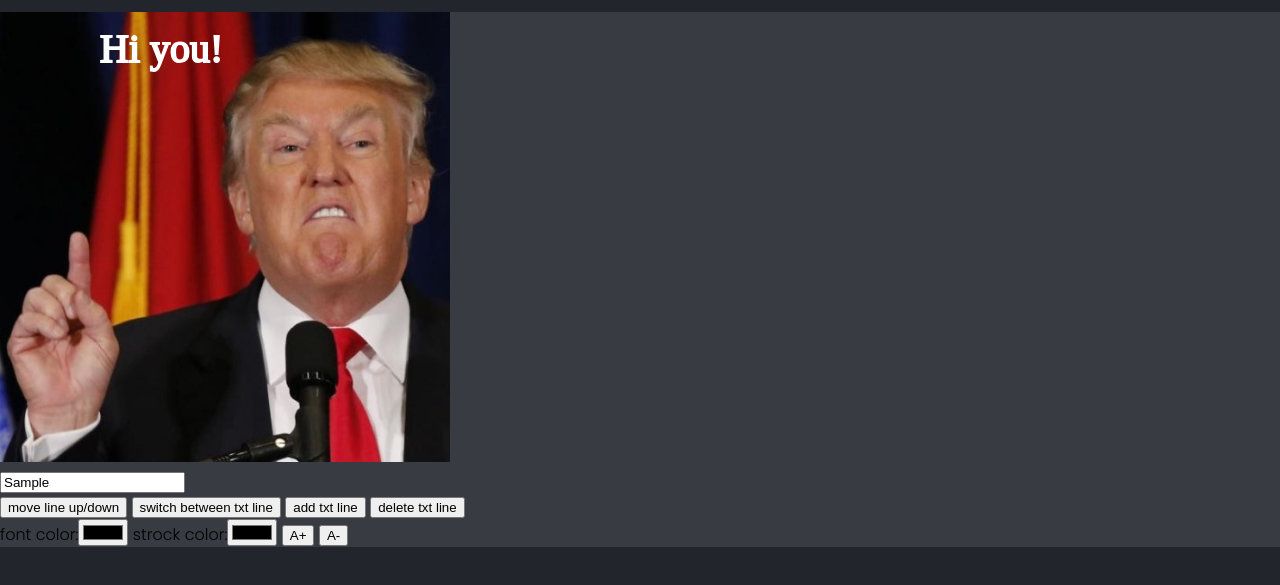
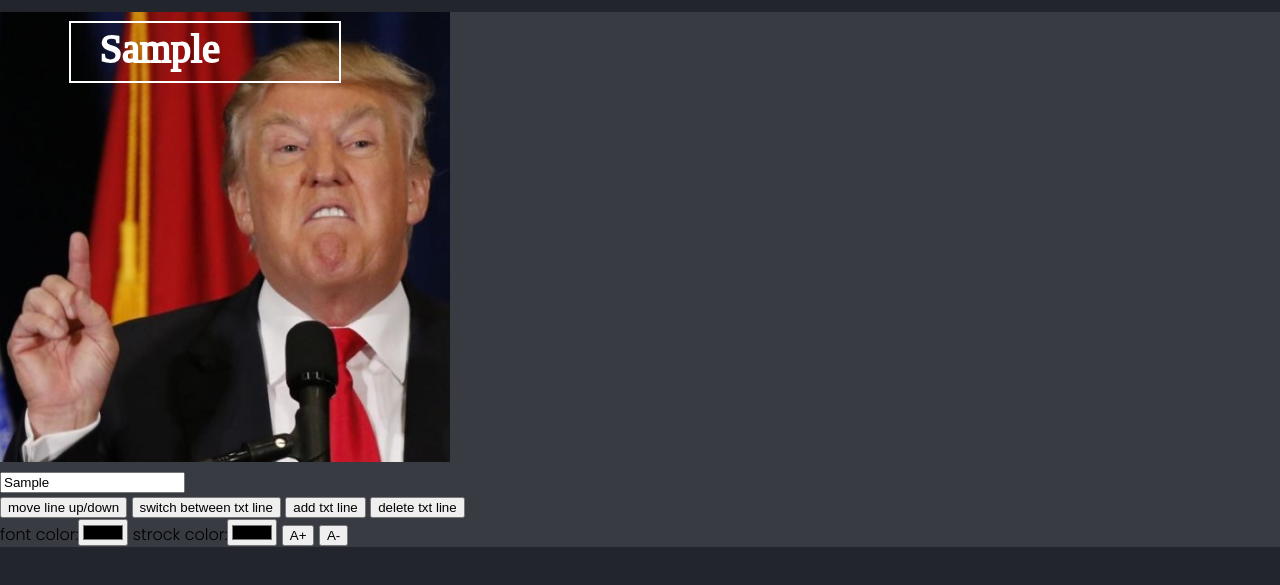
Before and after one commit to diklagirat/meme-gen, a plain HTML site: page index.html in a window 1280 px wide. Both pictures are taken after typing "Sample" into the empty fields and a click on the button "add txt line". Shown: the part 83-668 px from the top of the page. Drawn offline with Linux system fonts and the light colour scheme.

Commit message:
update meme service

```diff
--- a/index.html
+++ b/index.html
@@ -32,7 +32,8 @@
             width="450">
             </canvas>
             <div class="controller-box">
-                <input type="text" class="text-input" placeholder="Enter text.."/>
+                <input type="text" class="text-input" placeholder="Enter text.."
+                oninput="onSetlineTxt(event)" />
                 <div class="set-up-btn">
                     <button>move line up/down</button>
                     <button>switch between txt line</button>
--- a/js/meme-controller.js
+++ b/js/meme-controller.js
@@ -5,24 +5,30 @@ var gElCanvas
 function init() {
     gElCanvas = document.getElementById('my-canvas')
     gCtx = gElCanvas.getContext('2d')
-    renderMeme() // render canvas
+    renderMeme()
 }
 
+// Render meme on cavnvas
 function renderMeme() {
     const meme = getMeme()
     drawImage(meme)
-
 }
 
+// Draw image on canvas
 function drawImage(meme) {
+    const mem = meme.lines[0]
+    console.log(mem)
     var image = new Image()
     image.src = `img/${meme.selectedImgID}.jpg`
     image.onload = () => {
         gCtx.drawImage(image, 0, 0, gElCanvas.width, gElCanvas.height)
         drawText(meme)
+        //TODO: create dynamic line width -270
+        drawRect(mem.pos.x - 30, mem.pos.y - 40, 270, mem.size + 20, mem.color)
     }
 }
 
+// Draw text on canvas
 function drawText(meme) {
     const { txt, size, color, strok, pos } = meme.lines[0]
     gCtx.text = txt
@@ -33,3 +39,17 @@ function drawText(meme) {
     gCtx.fillText(txt, pos.x, pos.y)
     gCtx.strokeText(txt, pos.x, pos.y)
 }
+
+// Update line text
+function onSetlineTxt(event) {
+    setLineTxt(event.target.value)
+    renderMeme()
+}
+
+function drawRect(x, y, xEnd, yEnd, color) {
+    gCtx.beginPath()
+    gCtx.rect(x, y, xEnd, yEnd)
+    gCtx.strokeStyle = color
+    gCtx.stroke()
+    gCtx.closePath()
+}
--- a/js/meme-service.js
+++ b/js/meme-service.js
@@ -1,7 +1,10 @@
 'use- strict'
 
 var gMeme
+
 createMeme('1')
+
+// Create meme
 function createMeme(imgId) {
     gMeme = {
         selectedImgID: imgId,
@@ -22,7 +25,12 @@ function createMeme(imgId) {
         ]
     }
 }
-
+// Read meme
 function getMeme() {
     return gMeme
 }
+
+// Update meme
+function setLineTxt(txt) {
+    gMeme.lines[0].txt = txt
+}
```
Also changed, not shown: css/main.css (line endings or trailing spaces).
